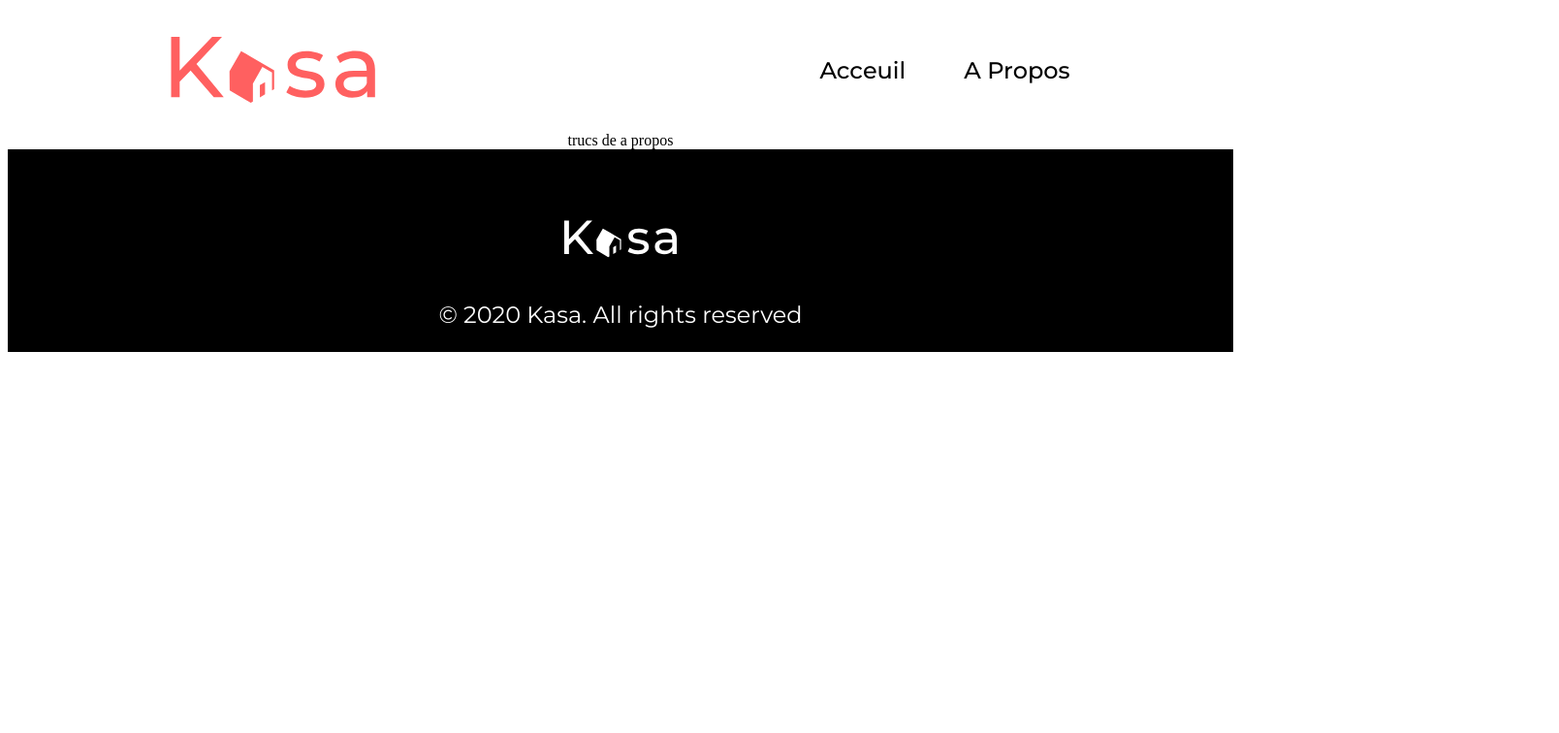
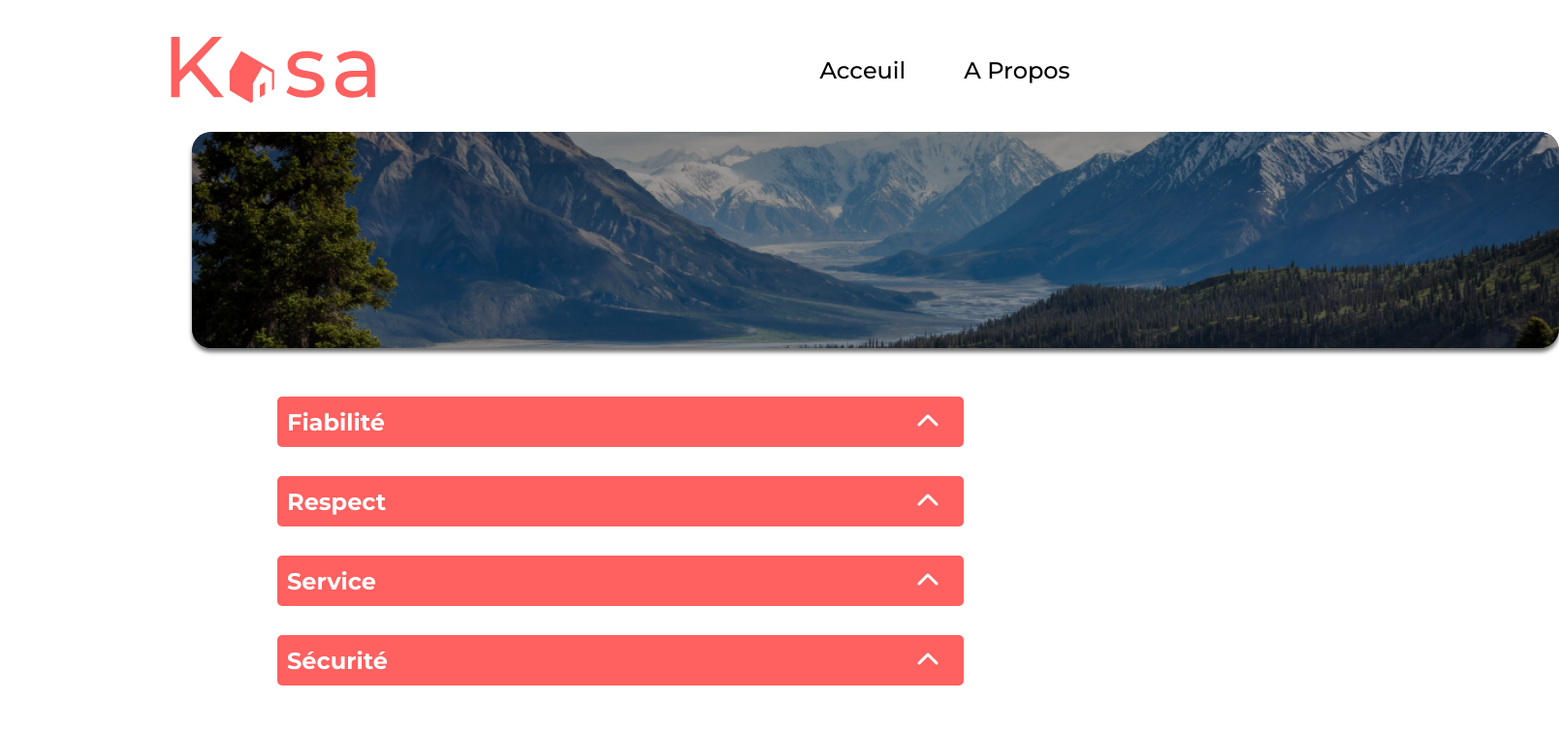
Before and after one commit to Marine-Cede/Project_kasa, a React (Vite) app: page /apropos in a window 1280 px wide. Shown: the top 756 px of the page at 97% size, 1608 px wide, since content can reach past the window. Built offline with nearby package versions, Linux system fonts and the light colour scheme.

Commit message:
feat: ajout de la page a propos

```diff
--- a/index.html
+++ b/index.html
@@ -4,6 +4,9 @@
     <meta charset="UTF-8" />
     <link rel="icon" type="image/svg+xml" href="/vite.svg" />
     <link href="https://fonts.googleapis.com/css2?family=Montserrat:ital,wght@0,100..900;1,100..900&display=swap" rel="stylesheet">
+    <link rel="stylesheet" href="https://cdnjs.cloudflare.com/ajax/libs/font-awesome/6.2.1/css/all.min.css"
+        integrity="sha512-MV7K8+y+gLIBoVD59lQIYicR65iaqukzvf/nwasF0nqhPay5w/9lJmVM2hMDcnK1OnMGCdVK+iQrJ7lzPJQd1w=="
+        crossorigin="anonymous" referrerpolicy="no-referrer" />
     <meta name="viewport" content="width=device-width, initial-scale=1.0" />
     <title>Vite + React</title>
   </head>
--- a/src/components/Banner/Banner.jsx
+++ b/src/components/Banner/Banner.jsx
@@ -1,11 +1,10 @@
-import bannerImg from "../../assets/Banner_Background.png"
 import "./Banner.scss"
 
-export default function Banner(){
+export default function Banner({image, title, alt}){
     return (
         <div className="banner">
-            <img className="banner__image" src={bannerImg} alt="Paysage rocheux au bord de mer"></img>
-            <h1 className="banner__title">Chez vous, partout et ailleurs</h1>
+            <img className="banner__image" src={image} alt={alt}></img>
+            <h1 className="banner__title">{title}</h1>
         </div>
     )
 }
--- /dev/null
+++ b/src/components/Collapse/Collapse.jsx
@@ -0,0 +1,19 @@
+import { useState } from "react"
+import "./Collapse.scss"
+
+export default function Collapse({title, description}){
+    const [opened, setOpened] = useState(false)
+    function toggle(){
+        setOpened(!opened)
+        console.log(opened)
+    }
+    return(
+        <div className="collapse">
+            <div className="collapse__title">
+                <h2>{title}</h2>
+                <i className={!opened ? "fa-solid fa-chevron-up collapse__title__closed" : "fa-solid fa-chevron-up collapse__title__opened"} onClick={toggle}></i>
+            </div>
+           {opened ? <p className="collapse__description collapse__description__opened">{description}</p> : null}
+        </div>
+    )
+}
--- /dev/null
+++ b/src/components/Collapse/Collapse.scss
@@ -0,0 +1,51 @@
+.collapse{
+    display: flex;
+    flex-direction: column;
+    background-color: #F6F6F673;
+    border-top-left-radius: 10px;
+    border-top-right-radius: 10px;
+    border-bottom-right-radius: 5px;
+    border-bottom-left-radius: 5px;
+    margin-left: 10%;
+    width: 80%;
+        &__title{
+            display: flex;
+            flex-direction: row;
+            align-items: center;
+            justify-content: space-between;
+            background-color: #FF6060;
+            color: white;
+            border-radius: 5px;
+            font-family: "Montserrat", sans-serif;
+            height: 52px;
+
+            h2{
+                margin-left: 10px;
+            }
+            i {
+                margin-right: 25px;
+                font-size: x-large;
+                cursor: pointer;
+            }
+            &__opened {
+                transform: rotate(-180deg);
+                transition: transform 0.5s
+            }
+            &__closed {
+                transform: rotate(0deg);
+                transition: transform 0.5s
+            }
+        }
+
+        &__description{
+            font-family: "Montserrat", sans-serif;
+            margin-left: 15px;
+            margin-right: 15px;
+
+            &__opened{
+                transition: height 0.5s;
+                height: 100%;
+            }
+        }
+
+}
--- /dev/null
+++ b/src/data/a_propos.json
@@ -0,0 +1,18 @@
+[
+    {
+       "title": "Fiabilité",
+       "description": "Les annonces postées sur Kasa garantissent une fiabilité totale. Les photos sont conformes aux logements, et toutes les informations sont régulièrement vérifiées par nos équipes"
+    },
+    {
+        "title": "Respect",
+        "description": "La bienveillance fait partie des valeurs fondatrices de Kasa. Tout comportement discriminatoire ou de perturbation du voisinage entraînera une exclusion de notre plateforme"
+    },
+    {
+        "title": "Service",
+        "description": "La qualité du service est au coeur de notre engagement chez Kasa. Nous veillons à ce que chaque interaction, que ce soit avec nos hôtes ou nos locataires, soit empreinte de respect et de bienveillance"
+    },
+    {
+        "title": "Sécurité",
+        "description": "La sécurité est la priorité de Kasa. Aussi bien pour nos hôtes que pour les voyageurs, chaque logement correspond aux critères de sécurité établie par nos services. En laissant une note aussi bien à l'hôte qu'au locataire, cela permet à nos équipes de vérifier que les standards sont bien respectés. Nous organisons également des ateliers sur la sécurité domestique pour nos hôtes."
+    }
+]
--- a/src/pages/APropos.jsx
+++ b/src/pages/APropos.jsx
@@ -1,5 +1,16 @@
+import Banner from "../components/Banner/Banner";
+import bannerImg from "../assets/second_banner.png"
+import aProposList from "../data/a_propos.json"
+import Collaspe from "../components/Collapse/Collapse";
+import "./APropos.scss"
+
 export default function APropos() {
-    return (<div>
-        trucs de a propos
+    return (
+    <div className="main_apropos">
+        <Banner image={bannerImg} alt="Paysage montagneux avec une forêt en premier plan"/>
+        <div className="main_apropos__collapse">
+            {aProposList.map((apropos, index)=>
+            <Collaspe key={`${apropos.title}-${index}`} title={apropos.title} description={apropos.description}/>)}
+        </div>
     </div>)
 }
--- /dev/null
+++ b/src/pages/APropos.scss
@@ -0,0 +1,12 @@
+.main_apropos{
+    display: flex;
+    flex-direction: column;
+    justify-content: center;
+    width: 70%;
+    margin-bottom: 50px;
+    &__collapse{
+        display: flex;
+        flex-direction: column;
+        gap: 30px;
+    }
+}
--- a/src/pages/Home.jsx
+++ b/src/pages/Home.jsx
@@ -1,5 +1,7 @@
 import Banner from "../components/Banner/Banner";
 import "./Home.scss"
+
+import bannerImg from "../assets/Banner_Background.png"
 
 import logementsList from "../data/logements"
 import Card from "../components/Card/Card";
@@ -7,7 +9,7 @@ import Card from "../components/Card/Card";
 export default function Home() {
     return (
     <div className="home">
-        <Banner/>
+        <Banner image={bannerImg} alt="Paysage rocheux au bord de mer" title="Chez vous, partout et ailleurs"/>
             <section className="location">
                 {logementsList.map((logement)=>
                     <Card title={logement.title} image={logement.cover} />)
```
Also changed, not shown: src/components/Carrousel/Carrousel.jsx (added, +9 -0 lines), src/assets/second_banner.png (added), src/components/Carrousel/Carrousel.scss (added).
